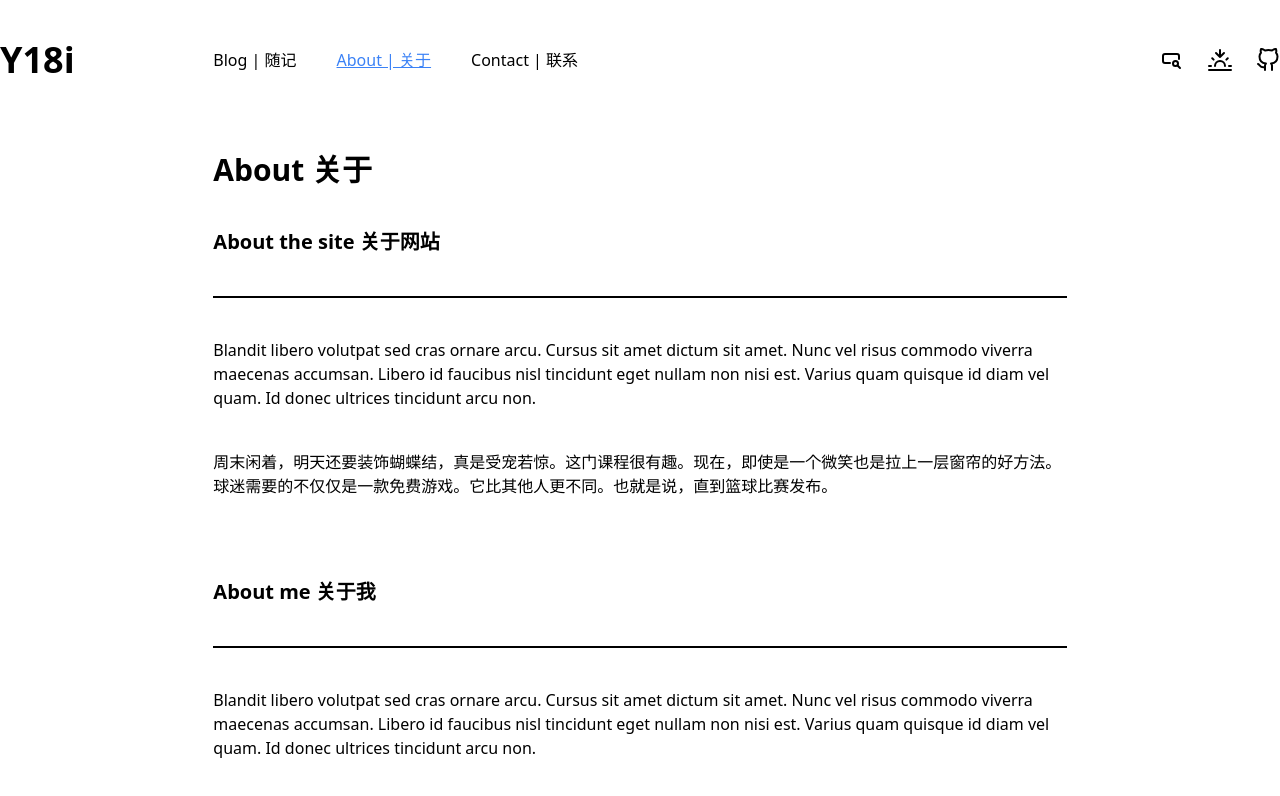
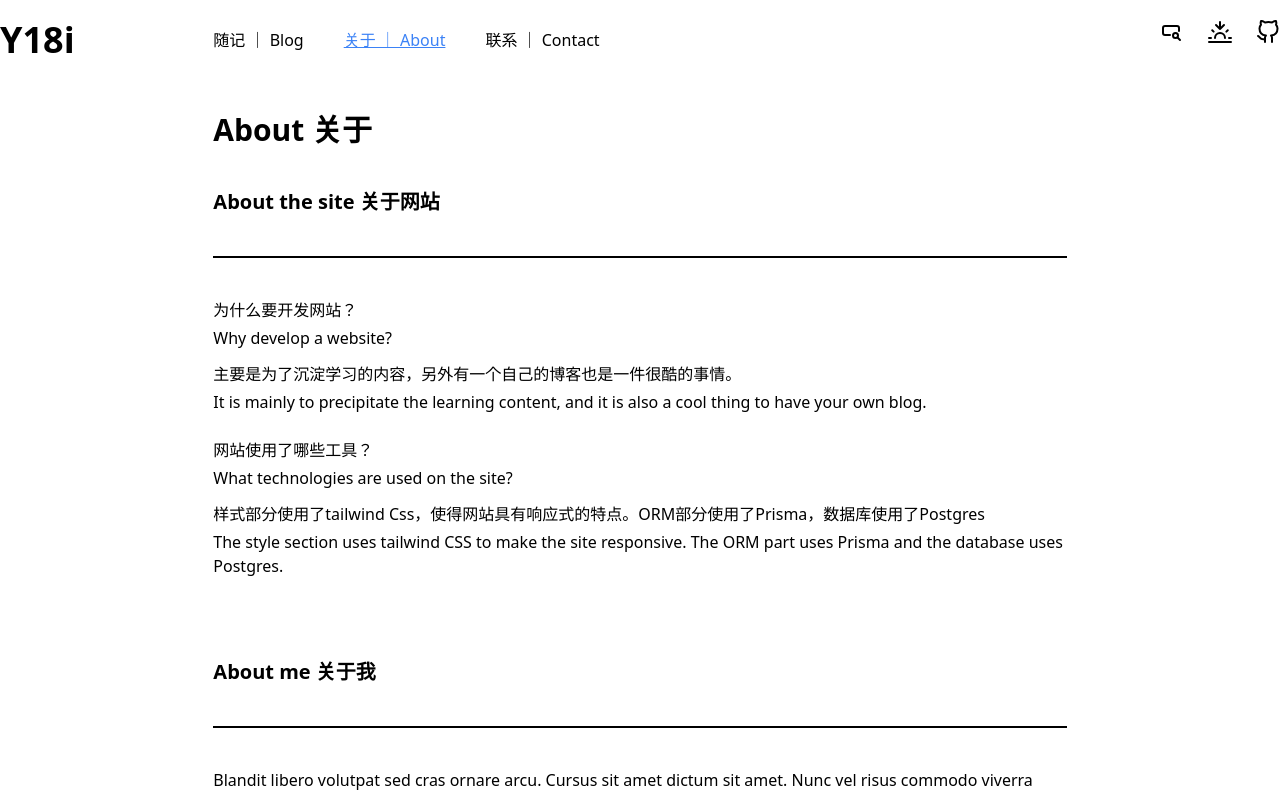
Before and after one commit to yiiiiiiiiiiiiiiiiii/yi-blog, a Next.js app: page /about in a window 1280 px wide. Shown: the top 796 px of the page. Built offline with nearby package versions, Linux system fonts and the light colour scheme.

Commit message:
feat: 中间代码

```diff
--- a/src/app/about/page.tsx
+++ b/src/app/about/page.tsx
@@ -6,14 +6,36 @@ export default function Page() {
         <div className="font-bold text-xl pb-10 mb-10 border-b-2 border-b-black dark:border-b-white">
           About the site 关于网站
         </div>
-        <div className="mb-10">
-          Blandit libero volutpat sed cras ornare arcu. Cursus sit amet dictum
-          sit amet. Nunc vel risus commodo viverra maecenas accumsan. Libero id
-          faucibus nisl tincidunt eget nullam non nisi est. Varius quam quisque
-          id diam vel quam. Id donec ultrices tincidunt arcu non.
+        <div className="mb-6">
+          <div className="mb-3">
+            <div className="mb-1">为什么要开发网站？</div>
+            <div>Why develop a website?</div>
+          </div>
+          <div>
+            <div className="mb-1">
+              主要是为了沉淀学习的内容，另外有一个自己的博客也是一件很酷的事情。
+            </div>
+            <div>
+              It is mainly to precipitate the learning content, and it is also a
+              cool thing to have your own blog.
+            </div>
+          </div>
         </div>
-        <div>
-          周末闲着，明天还要装饰蝴蝶结，真是受宠若惊。这门课程很有趣。现在，即使是一个微笑也是拉上一层窗帘的好方法。球迷需要的不仅仅是一款免费游戏。它比其他人更不同。也就是说，直到篮球比赛发布。
+        <div className="mb-6">
+          <div className="mb-3">
+            <div className="mb-1">网站使用了哪些工具？</div>
+            <div>What technologies are used on the site?</div>
+          </div>
+          <div>
+            <div className="mb-1">
+              样式部分使用了tailwind
+              Css，使得网站具有响应式的特点。ORM部分使用了Prisma，数据库使用了Postgres
+            </div>
+            <div>
+              The style section uses tailwind CSS to make the site responsive.
+              The ORM part uses Prisma and the database uses Postgres.
+            </div>
+          </div>
         </div>
       </div>
       <div>
--- a/src/app/contact/page.tsx
+++ b/src/app/contact/page.tsx
@@ -7,12 +7,14 @@ export default function Page() {
     <div className="flex flex-col lg:flex-row justify-between items-start  gap-20 mt-20">
       <div className="mt-3 mb-5 gap-y-8 w-full flex flex-col items-start">
         <div className="mb-5">
-          <div className="text-2xl font-medium mb-5">Contact 联系</div>
-          <div className="mb-5">
+          <div className="text-2xl font-medium mb-5">联系 ｜ Contact </div>
+          <div className="mb-3">
+            可以通过以下的联系方式联系我，或者留下你的信息
+          </div>
+          <div className="">
             You can contact me through the following contact information or
             leave your message
           </div>
-          <div className="">可以通过以下的联系方式联系我，或者留下你的信息</div>
         </div>
         <div className="flex justify-center items-center gap-x-5">
           <IconEmail className="w-6 h-6" />
--- a/src/components/Introduction.tsx
+++ b/src/components/Introduction.tsx
@@ -1,7 +1,7 @@
 import MajorButton from "./MajorButton";
 
 const data = {
-  title: "Front End Developer",
+  title: "A Front End Developer",
   titleCN: "前端开发专家",
   describe:
     "I’m Spencer, a software designer and entrepreneur based in New York City. I’m the founder and CEO of Planetaria, where we develop technologies that empower regular people to explore space on their own terms.",
@@ -11,8 +11,9 @@ const data = {
 
 export default function Introduction() {
   return (
-    <div className="flex flex-col w-full justify-start items-center mb-24 mt-8 text-center">
+    <div className="flex flex-col w-full justify-start items-center mb-24 mt-8 lg:mt-12 text-center">
       <div className="text-2xl font-bold mb-12">
+        <div className="text-5xl font-black mb-6">Y18i</div>
         <div className="">{data.title}</div>
         <div className="mt-3">{data.titleCN}</div>
       </div>
--- a/src/components/header/DesktopNavigation.tsx
+++ b/src/components/header/DesktopNavigation.tsx
@@ -11,13 +11,13 @@ export default function DesktopNavigation(
     <nav {...props}>
       <ul className="flex flex-nowrap rounded-md text-base">
         <li className="">
-          <NavItem href="/blog">Blog | 随记</NavItem>
+          <NavItem href="/blog">随记 ｜ Blog</NavItem>
         </li>
         <li className="">
-          <NavItem href="/about">About | 关于</NavItem>
+          <NavItem href="/about">关于 ｜ About</NavItem>
         </li>
         <li className="">
-          <NavItem href="/contact">Contact | 联系</NavItem>
+          <NavItem href="/contact">联系 ｜ Contact</NavItem>
         </li>
       </ul>
     </nav>
--- /dev/null
+++ b/src/components/header/MobileNavigation.tsx
@@ -0,0 +1,9 @@
+import IconMenu from "../SvgIcon/Menu";
+
+export default function MobileNavigation() {
+  return (
+    <div className="flex flex-row justify-between items-center w-full h-12">
+      <IconMenu className="w-6 h-6 " />
+    </div>
+  );
+}
--- a/src/components/header/index.tsx
+++ b/src/components/header/index.tsx
@@ -3,12 +3,14 @@ import ModeToggle from "./ModeToggle";
 import DesktopNavigation from "./DesktopNavigation";
 import GithubLink from "./GithubLink";
 import IconSearch from "./Search";
+import MobileNavigation from "./MobileNavigation";
 
 export default function Header() {
   return (
     <div className="container mx-auto">
-      <div className="w-full grid grid-cols-12 py-10">
-        <div className="col-span-2">
+      <div className="hidden lg:block w-full py-5">
+        <div className="grid grid-cols-12">
+          <div className="col-span-2 flex jusitfy-start items-center">
             <Link href={"/"}>
               <div className="text-4xl font-black">Y18i</div>
             </Link>
@@ -16,7 +18,18 @@ export default function Header() {
           <div className="col-span-8">
             <DesktopNavigation />
           </div>
-        <div className="col-span-2 flex flex-row justify-end items-center space-x-6">
+          <div className="col-span-2">
+            <div className="flex flex-row justify-end items-center space-x-6">
+              <IconSearch />
+              <ModeToggle />
+              <GithubLink />
+            </div>
+          </div>
+        </div>
+      </div>
+      <div className="lg:hidden w-full flex flex-row justify-between items-center py-3 px-3">
+        <MobileNavigation />
+        <div className="flex flex-row justify-end items-center space-x-6">
           <IconSearch />
           <ModeToggle />
           <GithubLink />
```
Lines whose indentation alone changed are shown as unchanged.
